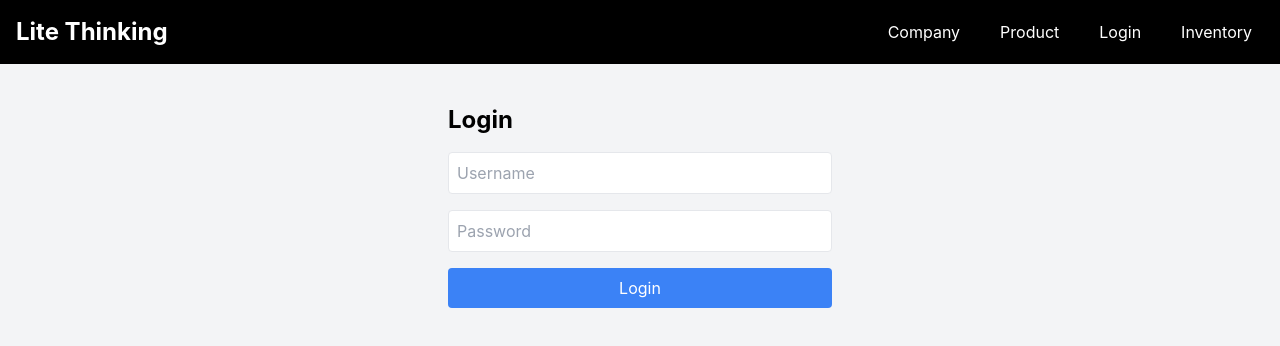
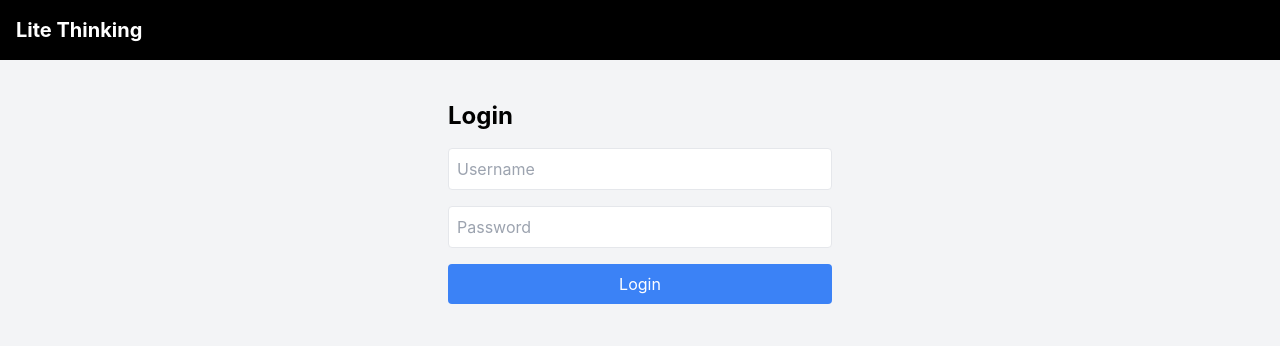
Before and after one commit to gabpmcp/lite-thinking-fe, a React (Create React App) app: page /login in a window 1280 px wide. Shown: the top 346 px of the page. Built offline with nearby package versions, Linux system fonts and the light colour scheme.

Commit message:
Add routes.

```diff
--- a/src/App.js
+++ b/src/App.js
@@ -1,63 +1,111 @@
-import React from 'react';
-import { BrowserRouter as Router, Route, Routes, Link } from 'react-router-dom';
-import CompanyForm from './components/CompanyForm';
+import React, { useState } from 'react';
+import { BrowserRouter as Router, Routes, Route, Navigate, Link, useNavigate } from 'react-router-dom';
+import LoginForm from './components/LoginForm';  // Importa tu formulario de login
+import CompanyForm from './components/CompanyForm';  // Importa tus otros componentes
+import Inventory from './components/Inventory';
 import ProductForm from './components/ProductForm';
-import LoginForm from './components/LoginForm';
-import Inventory from './components/Inventory';
 
-function App() {
+const Dashboard = ({ handleLogout }) => {
   return (
-    <Router>
-      <div className="min-h-screen bg-gray-100">
-        <nav className="bg-black shadow-600 p-4">
+    <nav className="bg-black bg-opacity-600 p-4 text-white">
       <div className="container mx-auto flex justify-between items-center">
-            <div className="text-white text-2xl font-bold">
-              Lite Thinking
-            </div>
+        <h1 className="text-xl font-bold">Dashboard</h1>
         <ul className="flex space-x-4">
           <li>
-                <Link
-                  to="/company"
-                  className="text-white hover:bg-blue-500 px-3 py-2 rounded transition duration-300">
+            <Link to="/company" className="text-white hover:bg-blue-500 px-3 py-2 rounded transition duration-300">
               Company
             </Link>
           </li>
           <li>
-                <Link
-                  to="/product"
-                  className="text-white hover:bg-blue-500 px-3 py-2 rounded transition duration-300">
+            <Link to="/product" className="text-white hover:bg-blue-500 px-3 py-2 rounded transition duration-300">
               Product
             </Link>
           </li>
           <li>
-                <Link
-                  to="/login"
-                  className="text-white hover:bg-blue-500 px-3 py-2 rounded transition duration-300">
-                  Login
+            <Link to="/inventory" className="text-white hover:bg-blue-500 px-3 py-2 rounded transition duration-300">
+              Inventory
             </Link>
           </li>
           <li>
-                <Link
-                  to="/inventory"
-                  className="text-white hover:bg-blue-500 px-3 py-2 rounded transition duration-300">
-                  Inventory
-                </Link>
+            <button
+              className="text-white hover:bg-red-500 px-3 py-2 rounded transition duration-300"
+              onClick={handleLogout}>
+              Logout
+            </button>
           </li>
         </ul>
       </div>
     </nav>
+  );
+};
 
-        <div className="container mx-auto mt-8">
+const MainApp = () => {
+  const [isAuthenticated, setIsAuthenticated] = useState(false);
+  const navigate = useNavigate();  // Hook para redirigir al usuario
+
+  // Función que se llama cuando el login es exitoso
+  const handleLoginSuccess = () => {
+    setIsAuthenticated(true);
+    navigate('/dashboard');  // Redirige al dashboard después del login
+  };
+
+  // Función para manejar el logout
+  const handleLogout = () => {
+    setIsAuthenticated(false);
+    localStorage.removeItem('token');  // Eliminar el token
+    navigate('/login');  // Redirigir al login
+  };
+
+  return (
+    <div className="min-h-screen bg-gray-100">
+      {/* Condicionalmente mostrar el contenido */}
+      {isAuthenticated ? (
+        <Dashboard handleLogout={handleLogout} />
+      ) : (
+        <nav className="bg-black p-4 text-white">
+          <div className="container mx-auto">
+            <h1 className="text-xl font-bold">Lite Thinking</h1>
+          </div>
+        </nav>
+      )}
+
+      <div className="container mx-auto mt-10">
         <Routes>
-            <Route path="/company" element={<CompanyForm />} />
-            <Route path="/product" element={<ProductForm />} />
-            <Route path="/login" element={<LoginForm />} />
-            <Route path="/inventory" element={<Inventory />} />
+          {/* Ruta del login */}
+          <Route
+            path="/login"
+            element={!isAuthenticated ? <LoginForm onLoginSuccess={handleLoginSuccess} /> : <Navigate to="/dashboard" />}
+          />
+          {/* Ruta del dashboard que muestra el menú para los otros componentes */}
+          <Route
+            path="/dashboard"
+            element={isAuthenticated ? <Navigate to="/company" /> : <Navigate to="/login" />}
+          />
+          {/* Rutas para los demás componentes, accesibles solo si está autenticado */}
+          <Route
+            path="/company"
+            element={isAuthenticated ? <CompanyForm /> : <Navigate to="/login" />}
+          />
+          <Route
+            path="/product"
+            element={isAuthenticated ? <ProductForm /> : <Navigate to="/login" />}
+          />
+          <Route
+            path="/inventory"
+            element={isAuthenticated ? <Inventory /> : <Navigate to="/login" />}
+          />
         </Routes>
       </div>
     </div>
+  );
+};
+
+const App = () => {
+  return (
+    <Router>
+      <MainApp />
     </Router>
   );
-}
+};
 
 export default App;
--- a/src/components/CompanyForm.js
+++ b/src/components/CompanyForm.js
@@ -1,5 +1,5 @@
 import React, { useState } from 'react';
-import axios from 'axios';
+import api from '../services/api';  // Importar la instancia de Axios configurada
 
 const CompanyForm = () => {
     const [company, setCompany] = useState({
@@ -7,29 +7,28 @@ const CompanyForm = () => {
         name: '',
         address: '',
         phone: ''
-    });
+    })
 
     const handleChange = (e) => {
         setCompany({ ...company, [e.target.name]: e.target.value });
     };
 
-    const handleSubmit = async (e) => {
-        e.preventDefault();
+    const registerCompany = async (aggregateId, company) => {
         try {
-            await axios.post('http://localhost:8080/orchestrator', {
+            const response = await api.post(`/orchestrator/commands?aggregateId=${aggregateId}`, {
                 type: 'RegisterCompany',
                 ...company
             });
-            alert('Company registered successfully!');
+            console.log('Company registered successfully', response.data);
         } catch (error) {
-            alert('Failed to register company.');
+            console.error('Failed to register product', error);
         }
     };
 
     return (
         <div className="max-w-lg mx-auto mt-10 p-8 bg-white rounded-lg shadow-md">
             <h2 className="text-2xl font-bold mb-6 text-center">Register Company</h2>
-            <form onSubmit={handleSubmit} className="space-y-4">
+            <form onSubmit={() => registerCompany(company.nit, company)} className="space-y-4">
                 <input
                     className="w-full px-4 py-2 border border-gray-300 rounded-md focus:outline-none focus:border-blue-500"
                     name="nit" placeholder="NIT" value={company.nit} onChange={handleChange} required />
--- a/src/components/LoginForm.js
+++ b/src/components/LoginForm.js
@@ -1,5 +1,5 @@
 import React, { useState } from 'react';
-import api from '../services/loginApi';  // Importa la instancia de Axios con el interceptor configurado
+import loginApi from '../services/loginApi';  // Importa la instancia de Axios con el interceptor configurado
 
 const LoginForm = ({ onLoginSuccess }) => {
     // Estados para username, password y errores
@@ -13,7 +13,7 @@ const LoginForm = ({ onLoginSuccess }) => {
         try {
             console.log('Username:', username);
             // Hacer la solicitud de login enviando el username en lugar del email
-            const response = await api.post('/auth/login', { username, password });
+            const response = await loginApi.post('/auth/login', { username, password });
 
             // Guardar el token en localStorage
             const token = response.data.token;
--- a/src/components/ProductForm.js
+++ b/src/components/ProductForm.js
@@ -7,7 +7,7 @@ const ProductForm = () => {
         name: '',
         characteristics: '',
         prices: '',
-        companyId: ''
+        companyNIT: ''
     });
 
     const handleChange = (e) => {
@@ -29,7 +29,7 @@ const ProductForm = () => {
     return (
         <div className="max-w-lg mx-auto mt-10 p-8 bg-white rounded-lg shadow-md">
             <h2 className="text-2xl font-bold mb-6 text-center">Add Product</h2>
-            <form onSubmit={addProduct(product.companyId, product)} className="space-y-4">
+            <form onSubmit={addProduct(product.companyNIT, product)} className="space-y-4">
                 <input
                     className="w-full px-4 py-2 border border-gray-300 rounded-md focus:outline-none focus:border-blue-500"
                     name="code" placeholder="Product Code" value={product.code} onChange={handleChange} required />
@@ -44,7 +44,7 @@ const ProductForm = () => {
                     name="prices" placeholder="Prices (comma-separated)" value={product.prices} onChange={handleChange} required />
                 <input
                     className="w-full px-4 py-2 border border-gray-300 rounded-md focus:outline-none focus:border-blue-500"
-                    name="companyId" placeholder="Company ID" value={product.companyId} onChange={handleChange} required />
+                    name="companyId" placeholder="Company ID" value={product.companyNIT} onChange={handleChange} required />
                 <button
                     type="submit"
                     className="w-full bg-blue-500 text-white py-2 rounded-md hover:bg-blue-600 transition-colors duration-300">
```
Lines whose indentation alone changed are shown as unchanged.
